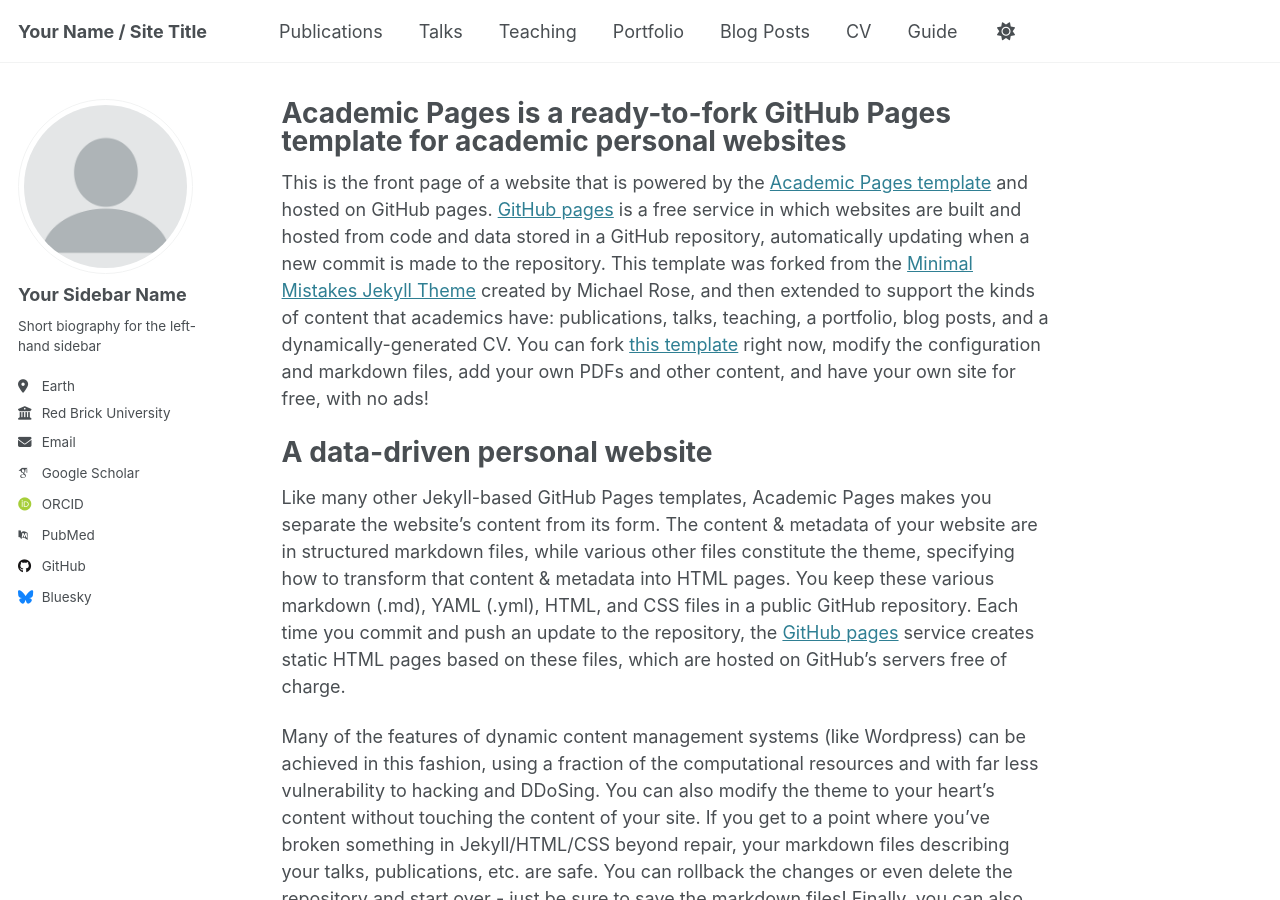
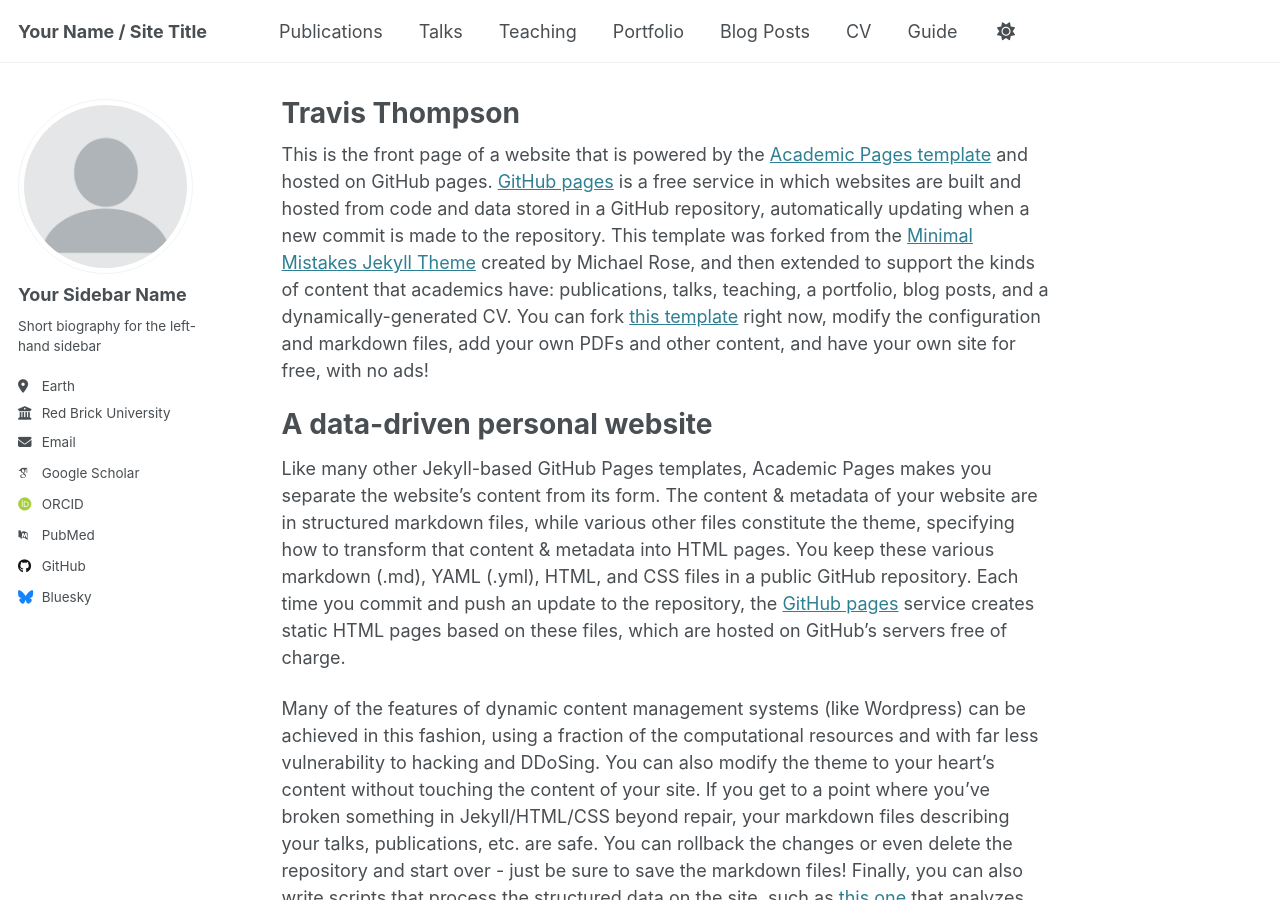
Before and after one commit to Travist14/TravisThompson, a Jekyll site: the page built from _pages/about.md, in a window 1280 px wide and 900 px high. Built offline with Jekyll 4.4.1, drawn with Linux system fonts in a browser that asks for light colours; some web fonts are replaced.

Commit message:
Update about.md

```diff
--- a/_pages/about.md
+++ b/_pages/about.md
@@ -1,6 +1,6 @@
 ---
 permalink: /
-title: "Academic Pages is a ready-to-fork GitHub Pages template for academic personal websites"
+title: "Travis Thompson"
 author_profile: true
 redirect_from:
   - /about/
```
